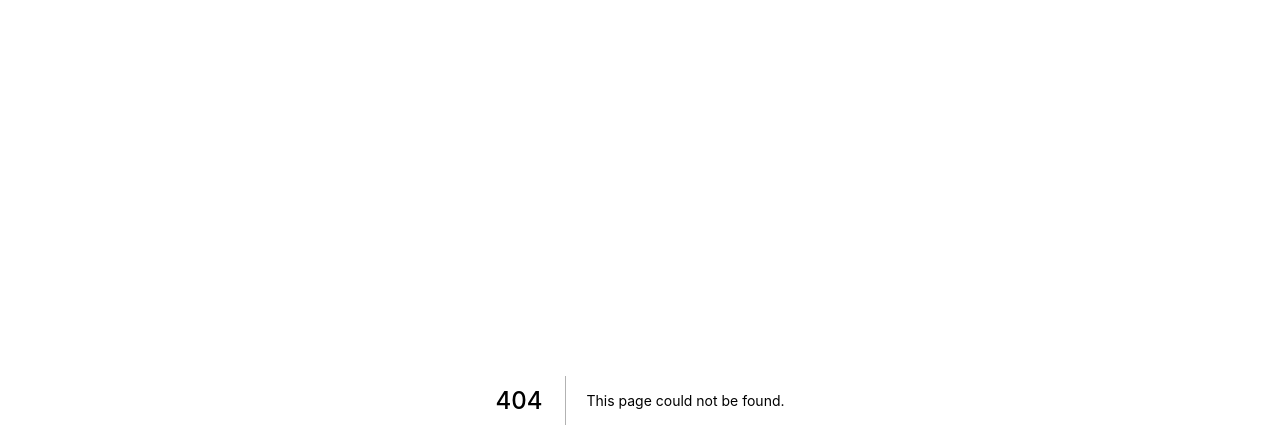
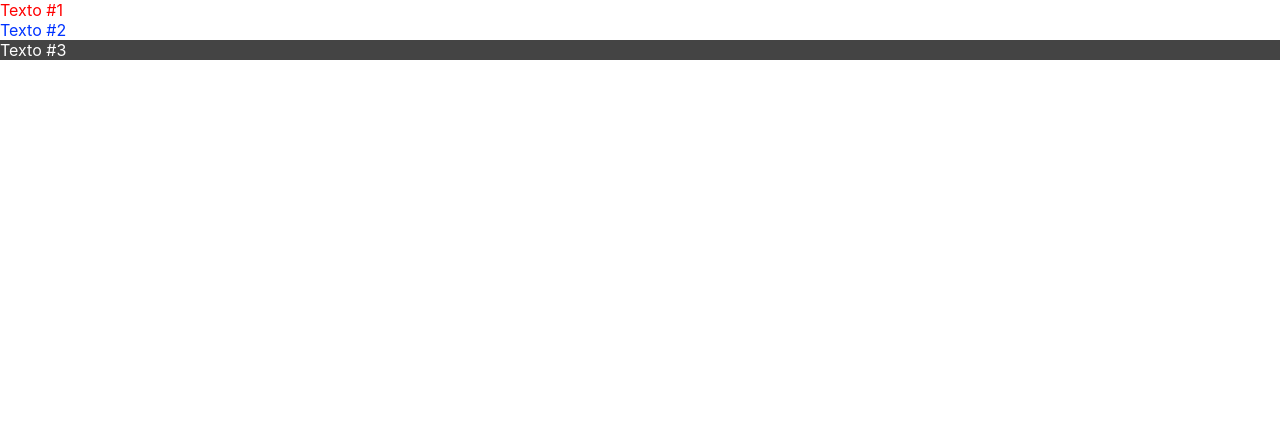
Before and after one commit to TakayukiKomatsu/cod3r-next-react, a Next.js app: page /css/integracao2 in a window 1280 px wide. Before the commit this address had no page. Shown: the top 448 px of the page. Built offline with nearby package versions, Linux system fonts and the light colour scheme.

Commit message:
integracao com css #2

```diff
--- /dev/null
+++ b/pages/css/integracao2.jsx
@@ -0,0 +1,13 @@
+import styles from './integracao2.module.css'
+
+function integracao() {
+	return (
+		<>
+			<div className={styles.vermelha}>Texto #1</div>
+			<div className={styles.azul}>Texto #2</div>
+			<div className={styles.branca}>Texto #3</div>
+		</>
+	)
+}
+
+export default integracao
--- /dev/null
+++ b/pages/css/integracao2.module.css
@@ -0,0 +1,12 @@
+.vermelha {
+	color: #f00;
+}
+
+.azul {
+	color: #03f;
+}
+
+.branca {
+	color: #fff;
+	background: #444;
+}
```
